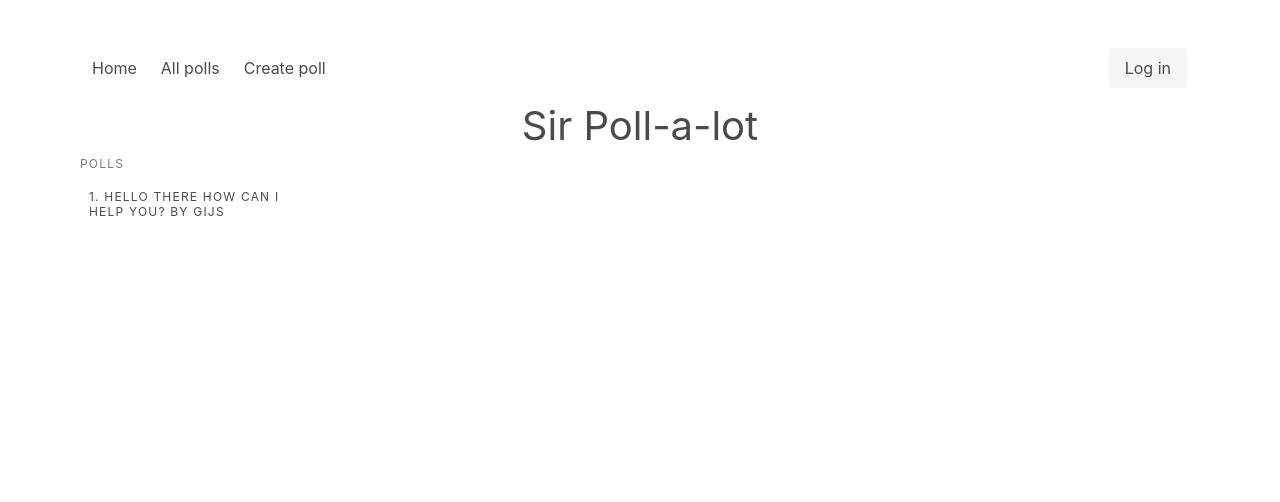
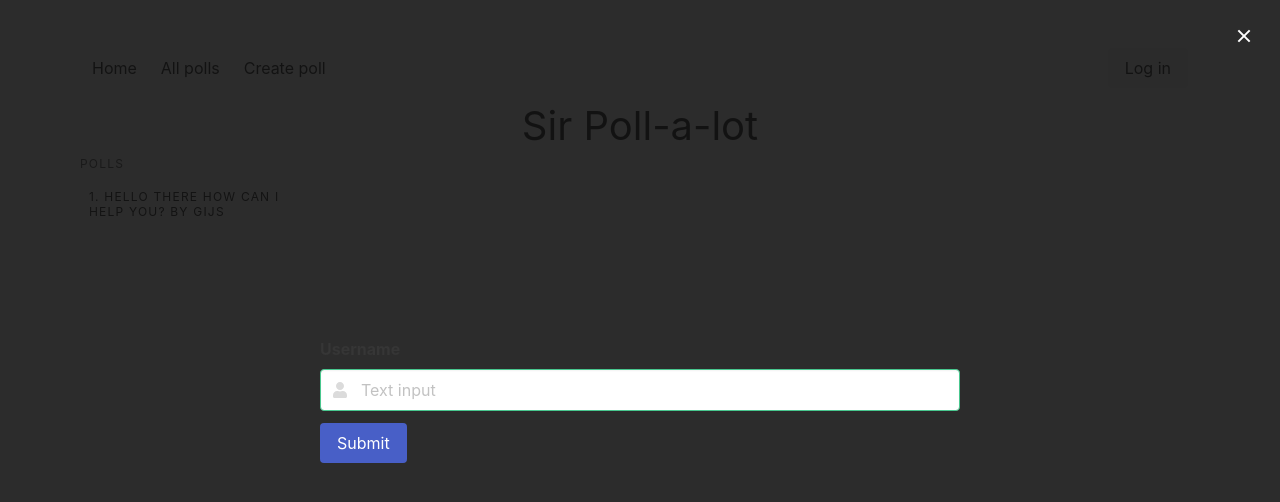
Before and after one commit to gijslebesque/poll-app, a React (Create React App) app: page / in a window 1280 px wide. Both pictures are taken after a click on the element "Log in". Shown: the top 502 px of the page. Built offline with nearby package versions, Linux system fonts and the light colour scheme; a small style sheet from the web is missing; the HTML template or start-up script is replaced by a standard one.

Commit message:
login func

```diff
--- a/package.json
+++ b/package.json
@@ -3,6 +3,9 @@
   "version": "0.1.0",
   "private": true,
   "dependencies": {
+    "@fortawesome/fontawesome-svg-core": "^1.2.19",
+    "@fortawesome/free-solid-svg-icons": "^5.9.0",
+    "@fortawesome/react-fontawesome": "^0.1.4",
     "bulma": "^0.7.5",
     "prop-types": "^15.7.2",
     "react": "^16.8.6",
--- a/src/App.css
+++ b/src/App.css
@@ -12,6 +12,10 @@ aside {
 }
 main {
 	width: 80%;
+}
+.icon.is-small.is-left {
+	top: 50%;
+	transform: translateY(-50%);
 }
 
 /*
--- a/src/App.js
+++ b/src/App.js
@@ -6,6 +6,7 @@ import "./App.css";
 import { Route, Switch, Link } from "react-router-dom";
 import PollAdmin from "./components/PollAdmin/PollAdmin";
 import PollQuestion from "./components/PollQuestion/PollQuestion";
+import Modal from "./components/Modal";
 
 import "react-animated-slider/build/horizontal.css";
 
@@ -13,9 +14,7 @@ class App extends Component {
 	constructor() {
 		super();
 		this.state = {
-			user: {
-				name: ""
-			},
+			userName: "",
 
 			polls: [
 				{
@@ -45,9 +44,20 @@ class App extends Component {
 				}
 			],
 			show: false,
-			err: ""
+			err: "",
+			showModal: false
 		};
 	}
+	setUserName = (field, name) => {
+		this.setState({ [field]: name, showModal: false });
+	};
+
+	logout = () => {
+		this.setState({ userName: "" });
+	};
+	toggleModal = () => {
+		this.setState({ showModal: !this.state.showModal });
+	};
 	handleQuestion = e => {
 		console.log(e.target.value);
 		this.setState({ [e.target.name]: e.target.value });
@@ -88,8 +98,12 @@ class App extends Component {
 	render() {
 		return (
 			<div className="App">
-				<NavBar />
-				<h1>Sir Poll-a-lot</h1>
+				<NavBar
+					userName={this.state.userName}
+					toggleModal={this.toggleModal}
+					logout={this.logout}
+				/>
+				<h1>{this.state.userName} Sir Poll-a-lot</h1>
 				<aside className="menu">
 					<ul className="menu-list">
 						<p class="menu-label">Polls</p>
@@ -136,6 +150,12 @@ class App extends Component {
 							)}
 						/>
 					</Switch>
+
+					<Modal
+						setUserName={this.setUserName}
+						showModal={this.state.showModal}
+						toggleModal={this.toggleModal}
+					/>
 				</main>
 			</div>
 		);
--- /dev/null
+++ b/src/components/Modal.js
@@ -0,0 +1,44 @@
+import React, { useState } from "react";
+import { FontAwesomeIcon } from "@fortawesome/react-fontawesome";
+import { faUser } from "@fortawesome/free-solid-svg-icons";
+
+const Modal = ({ showModal, toggleModal, setUserName }) => {
+	const [name, setName] = useState("");
+	const isActive = showModal ? "is-active" : "";
+	return (
+		<div className={`modal ${isActive}`}>
+			<div className="modal-background" />
+			<div className="modal-content">
+				<div className="field">
+					<label className="label">Username</label>
+					<div className="control has-icons-left">
+						<input
+							className="input is-success"
+							type="text"
+							name="userName"
+							placeholder="Text input"
+							value={name}
+							onChange={e => setName(e.target.value)}
+						/>
+						<span className="icon is-small is-left">
+							<FontAwesomeIcon icon={faUser} />
+						</span>
+					</div>
+				</div>
+				<button
+					onClick={e => setUserName("userName", name)}
+					className="button is-link"
+				>
+					Submit
+				</button>
+			</div>
+			<button
+				onClick={toggleModal}
+				className="modal-close is-large"
+				aria-label="close"
+			/>
+		</div>
+	);
+};
+
+export default Modal;
--- a/src/components/Nav/NavBar.jsx
+++ b/src/components/Nav/NavBar.jsx
@@ -1,7 +1,8 @@
 import React from "react";
 import { Link } from "react-router-dom";
 
-const NavBar = props => {
+const NavBar = ({ toggleModal, userName, logout }) => {
+	debugger;
 	return (
 		<nav>
 			<div className="navbar-menu">
@@ -22,7 +23,16 @@ const NavBar = props => {
 				<div class="navbar-end">
 					<div className="navbar-item">
 						<div className="buttons">
-							<p className="button is-light">Log in</p>
+							{userName && (
+								<p className="button is-light" onClick={logout}>
+									Logout
+								</p>
+							)}
+							{!userName && (
+								<p className="button is-light" onClick={toggleModal}>
+									Log in
+								</p>
+							)}
 						</div>
 					</div>
 				</div>
```
Also changed, not shown: 1 other file (tests, documents, lock files or other folders).
